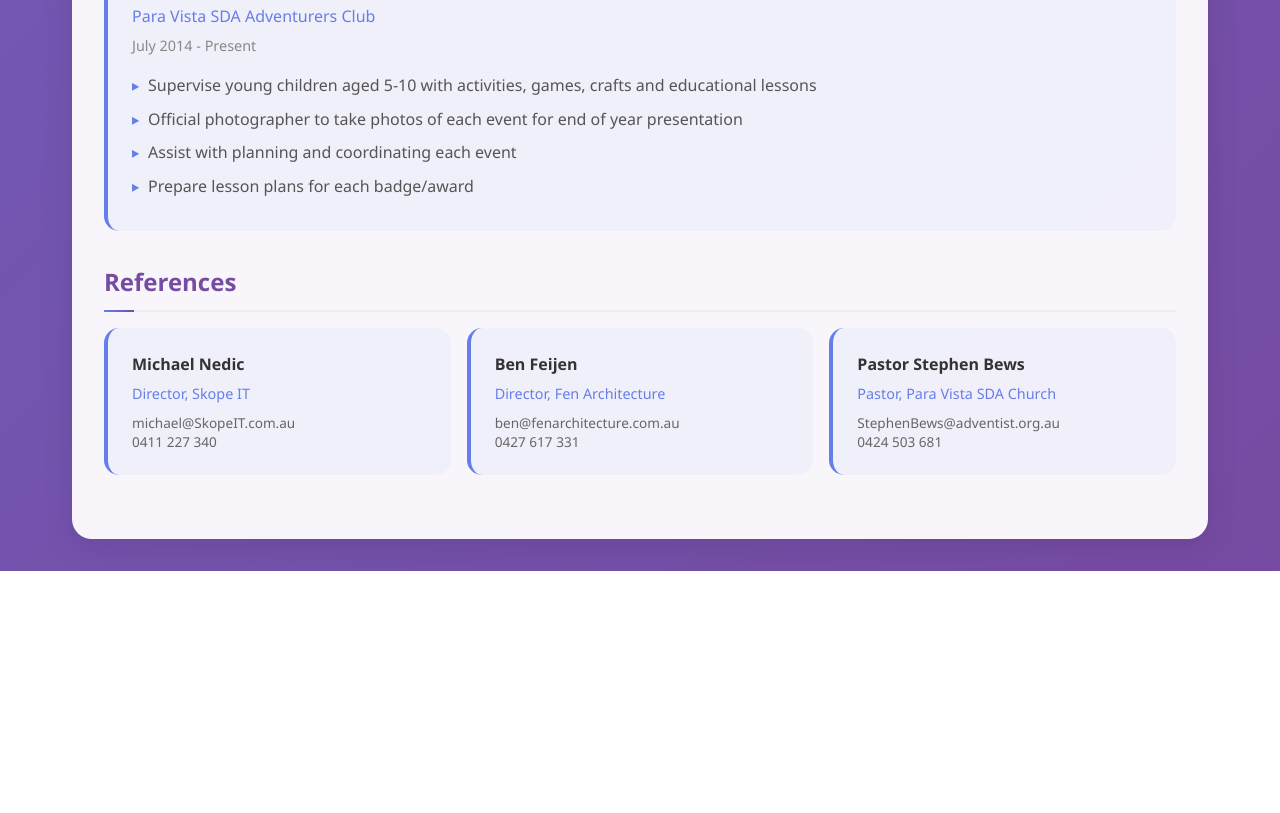
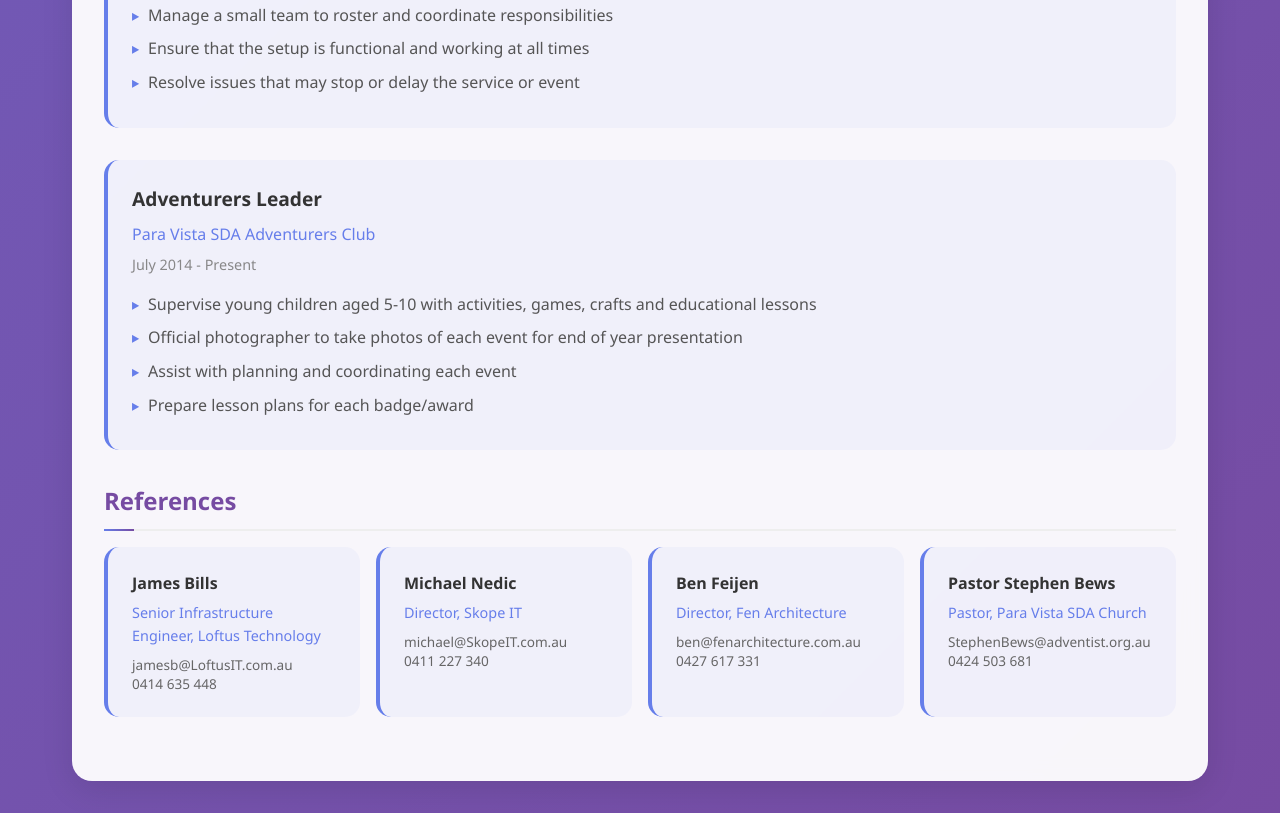
Before and after one commit to harderlabs-cmd/resume, a plain HTML site: page index.html in a window 1280 px wide. Shown: the part 6219-7032 px from the top of the page. Before the commit the page ends 6790 px from the top, so only its background shows below. Drawn offline with Linux system fonts and the light colour scheme.

Commit message:
Update index.html

```diff
--- a/index.html
+++ b/index.html
@@ -558,6 +558,12 @@
                     <h2>Education</h2>
 
                     <div class="education-item">
+                        <div class="job-title">Bachelor's degree, Information Technology (Networking & Cybersecurity)</div>
+                        <div class="company">University of South Australia</div>
+                        <div class="date">2018 - 2020</div>
+                    </div>
+
+                    <div class="education-item">
                         <div class="job-title">Bachelor of Architectural Studies</div>
                         <div class="company">University of South Australia</div>
                         <div class="date">2011 - 2014</div>
@@ -630,6 +636,15 @@
                 <h2>References</h2>
                 <div class="references-grid">
                     <div class="reference-card">
+                        <div class="reference-name">James Bills</div>
+                        <div class="reference-title">Senior Infrastructure Engineer, Loftus Technology</div>
+                        <div class="reference-contact">
+                            jamesb@LoftusIT.com.au<br>
+                            0414 635 448
+                        </div>
+                    </div>
+
+                    <div class="reference-card">
                         <div class="reference-name">Michael Nedic</div>
                         <div class="reference-title">Director, Skope IT</div>
                         <div class="reference-contact">
```
